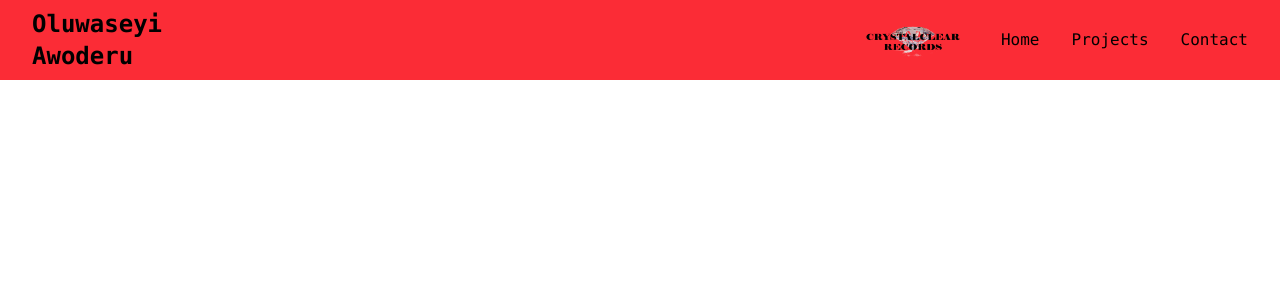
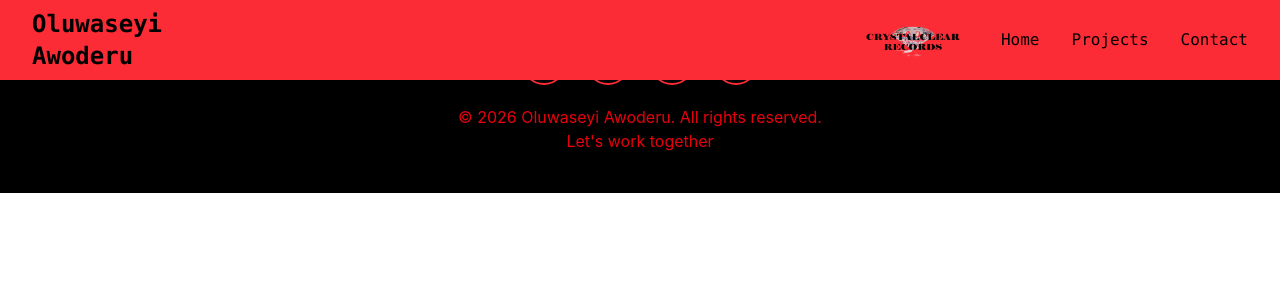
Before and after one commit to awoderu/awoderuseyiportfolioreact, a React (Vite) app: page /hero in a window 1280 px wide. Shown: the top 300 px of the page. Built offline with nearby package versions, Linux system fonts and the light colour scheme.

Commit message:
site update

```diff
--- a/index.html
+++ b/index.html
@@ -2,7 +2,7 @@
 <html lang="en">
   <head>
     <meta charset="UTF-8" />
-    <link rel="icon" type="image/svg+xml" href="/favicon.svg" />
+    <link rel="icon" type="image/png" href="/a.png" />
     <meta name="viewport" content="width=device-width, initial-scale=1.0" />
     <title>awoderuseyi</title>
   </head>
--- a/src/App.jsx
+++ b/src/App.jsx
@@ -1,7 +1,8 @@
 import Navbar from "./components/Navbar";
+import Footer from "./components/footer";
 import Home from "./pages/home";
 import ProjectPage from "./pages/projects/projectpage";
-import ProjectGallery from "./components/Project";
+import ProjectGallery from "./pages/projects/Project";
 // import Project from "./components/Project";
 // import Cube from "./pages/cube";
 // import Footer from "./components/Footer";
@@ -24,6 +25,7 @@ function App() {
               {/* <Route path="/Project" element={<Project />} /> */}
               {/* <Route path="/hero" element={<Hero />} /> */}
             </Routes>
+            <Footer />
           </Router>
       </div>
 
--- a/src/components/Hero.jsx
+++ b/src/components/Hero.jsx
@@ -2,7 +2,7 @@ import { useEffect, useRef } from 'react';
 import Typed from 'typed.js';
 import React from 'react';
 import profile from "../assets/profile.jpg";
-import { FaFacebook, FaLinkedin, FaBehanceSquare, FaGithub, FaInstagram } from "react-icons/fa";
+import { FaFacebook, FaLinkedin, FaBehanceSquare, FaGithub, FaPhone } from "react-icons/fa";
 const Hero = () => {
 
   const multiple_text = useRef(null);
@@ -74,10 +74,10 @@ const Hero = () => {
               lg:justify-start gap-3 sm:gap-4 space-y-4">
                 <div className="flex space-x-5 leading-tight social-icons">
 
-                <FaLinkedin className="flex h-11 w-11 items-center justify-center rounded-full border-2 border-red-500 p-2 text-2xl text-red-500 hover:shadow-[0_0_15px_rgba(34,197,94,0.6)] hover:scale-120 transition-transform duration-300" />
-                <FaBehanceSquare className="flex h-11 w-11 items-center justify-center rounded-full border-2 border-red-500 p-2 text-2xl text-red-500 hover:shadow-[0_0_15px_rgba(34,197,94,0.6)] hover:scale-120 transition-transform duration-300" />
-                <FaGithub className="flex h-11 w-11 items-center justify-center rounded-full border-2 border-red-500 p-2 text-2xl text-red-500 hover:shadow-[0_0_15px_rgba(34,197,94,0.6)] hover:scale-120 transition-transform duration-300" />
-                <FaInstagram className="flex h-11 w-11 items-center justify-center rounded-full border-2 border-red-500 p-2 text-2xl text-red-500 hover:shadow-[0_0_15px_rgba(34,197,94,0.6)] hover:scale-120 transition-transform duration-300" />
+                <a href="https://www.linkedin.com/in/oluwaseyi-awoderu-2b3b65184/"><FaLinkedin  className="flex h-11 w-11 items-center justify-center rounded-full border-2 border-red-500 p-2 text-2xl text-red-500 hover:shadow-[0_0_15px_rgba(34,197,94,0.6)] hover:scale-120 transition-transform duration-300" /></a>
+                <a href="https://www.behance.net/seyiawoderu"><FaBehanceSquare className="flex h-11 w-11 items-center justify-center rounded-full border-2 border-red-500 p-2 text-2xl text-red-500 hover:shadow-[0_0_15px_rgba(34,197,94,0.6)] hover:scale-120 transition-transform duration-300" /></a>
+               <a href="https://github.com/awoderu"><FaGithub className="flex h-11 w-11 items-center justify-center rounded-full border-2 border-red-500 p-2 text-2xl text-red-500 hover:shadow-[0_0_15px_rgba(34,197,94,0.6)] hover:scale-120 transition-transform duration-300" /></a>
+                 <a href="tel:08030579725"><FaPhone className="flex h-11 w-11 items-center justify-center rounded-full border-2 border-red-500 p-2 text-2xl text-red-500 hover:shadow-[0_0_15px_rgba(34,197,94,0.6)] hover:scale-120 transition-transform duration-300" /></a>
                 </div>
 
 
--- a/src/components/footer.jsx
+++ b/src/components/footer.jsx
@@ -1,12 +1,35 @@
-import React from 'react'
+import { footerLinks } from "../constants/index.js";
+import { FaLinkedin, FaBehanceSquare, FaGithub, FaPhone } from "react-icons/fa";
 
 const Footer = () => {
-  return (
-    <footer>
-      {/* Footer content goes here */}
-      Footer
-    </footer>
-  )
-}
+    return (
+        <footer className="border-t border-white/10 bg-black px-5 py-10 text-white sm:px-8 lg:px-12">
+            <div className="mx-auto w-full">
+               <div className="flex space-x-5 justify-center leading-tight social-icons">
 
-export default Footer
+                               <FaLinkedin className="flex h-11 w-11 items-center justify-center rounded-full border-2 border-red-500 p-2 text-2xl text-red-500 hover:shadow-[0_0_15px_rgba(34,197,94,0.6)] hover:scale-120 transition-transform duration-300" />
+                               <FaBehanceSquare className="flex h-11 w-11 items-center justify-center rounded-full border-2 border-red-500 p-2 text-2xl text-red-500 hover:shadow-[0_0_15px_rgba(34,197,94,0.6)] hover:scale-120 transition-transform duration-300" />
+                               <FaGithub className="flex h-11 w-11 items-center justify-center rounded-full border-2 border-red-500 p-2 text-2xl text-red-500 hover:shadow-[0_0_15px_rgba(34,197,94,0.6)] hover:scale-120 transition-transform duration-300" />
+                               <a href="tel:08030579725"><FaPhone className="flex h-11 w-11 items-center justify-center rounded-full border-2 border-red-500 p-2 text-2xl text-red-500 hover:shadow-[0_0_15px_rgba(34,197,94,0.6)] hover:scale-120 transition-transform duration-300" /></a>
+
+                               </div>
+                               <div className="flex flex-col justify-center pt-5 text-center text-red-600">
+                                <p>© {new Date().getFullYear()} Oluwaseyi Awoderu. All rights reserved.</p>
+                               <a href="mailto:awoderuoseyi@gmail.com" className="transition-colors hover:text-white">
+                                    Let&apos;s work together
+                               </a>
+                               </div>
+
+
+                {/* <div className="mt-10 flex flex-col gap-3 border-t border-white/10 pt-5 text-xs text-white/40 justify-center sm:flex-row sm:items-center sm:justify-between">
+                    <p>© {new Date().getFullYear()} Oluwaseyi Awoderu. All rights reserved.</p>
+                    <a href="mailto:awoderuoseyi@gmail.com" className="transition-colors hover:text-white">
+                        Let&apos;s work together
+                    </a>
+                </div> */}
+            </div>
+        </footer>
+    );
+};
+
+export default Footer;
--- a/src/constants/index.js
+++ b/src/constants/index.js
@@ -4,4 +4,13 @@ import data from './data';
 
 
 
-export { images, meal, data };
+export { images, meal, data, footerLinks };
+
+
+const footerLinks = [
+    { label: "Privacy Policy", link: "#" },
+    { label: "Terms of Use", link: "#" },
+    { label: "Sales Policy", link: "#" },
+    { label: "Legal", link: "#" },
+    { label: "Site Map", link: "#" },
+];
--- a/src/components/Project.jsx
+++ b/src/pages/projects/Project.jsx
@@ -1,7 +1,7 @@
 import React from 'react'
-import "../pages/projects/projectpage.css"
+import "./projectpage.css"
 import { BsArrowLeftShort, BsArrowRightShort } from 'react-icons/bs';
-import data from '../constants/data';
+import data from '../../constants/data';
 
 
 
@@ -68,7 +68,7 @@ const ProjectGallery = () => {
       <div className="app__gallery-content w-h-screen sm:w-h-screen">
 
         <h3 className="headtext__cormorant text-5xl pb-20 pt-20 sm:pt-10
-        sm:pb-20  lg:pt-15 lg:pb-0 font-mono">MY PROJECTS</h3>
+        sm:pb-20  lg:pt-15 lg:pb-15 font-mono">MY PROJECTS</h3>
       </div>
       <div className="app__gallery-images">
         <div
--- a/src/pages/projects/projectpage.jsx
+++ b/src/pages/projects/projectpage.jsx
@@ -67,7 +67,7 @@ const ProjectPage = () => {
       <div className="app__gallery-content w-h-screen sm:w-h-screen">
 
         <h3 className="headtext__cormorant text-5xl pb-20 pt-20 sm:pt-10
-        sm:pb-20  lg:pt-15 lg:pb-0 font-mono">MY PROJECTS</h3>
+        sm:pb-20  lg:pt-15 lg:pb-10 font-mono">MY PROJECTS</h3>
       </div>
       <div className="app__gallery-images">
         <div
```
Also changed, not shown: public/a.png (added), src/index.css (line endings or trailing spaces).
